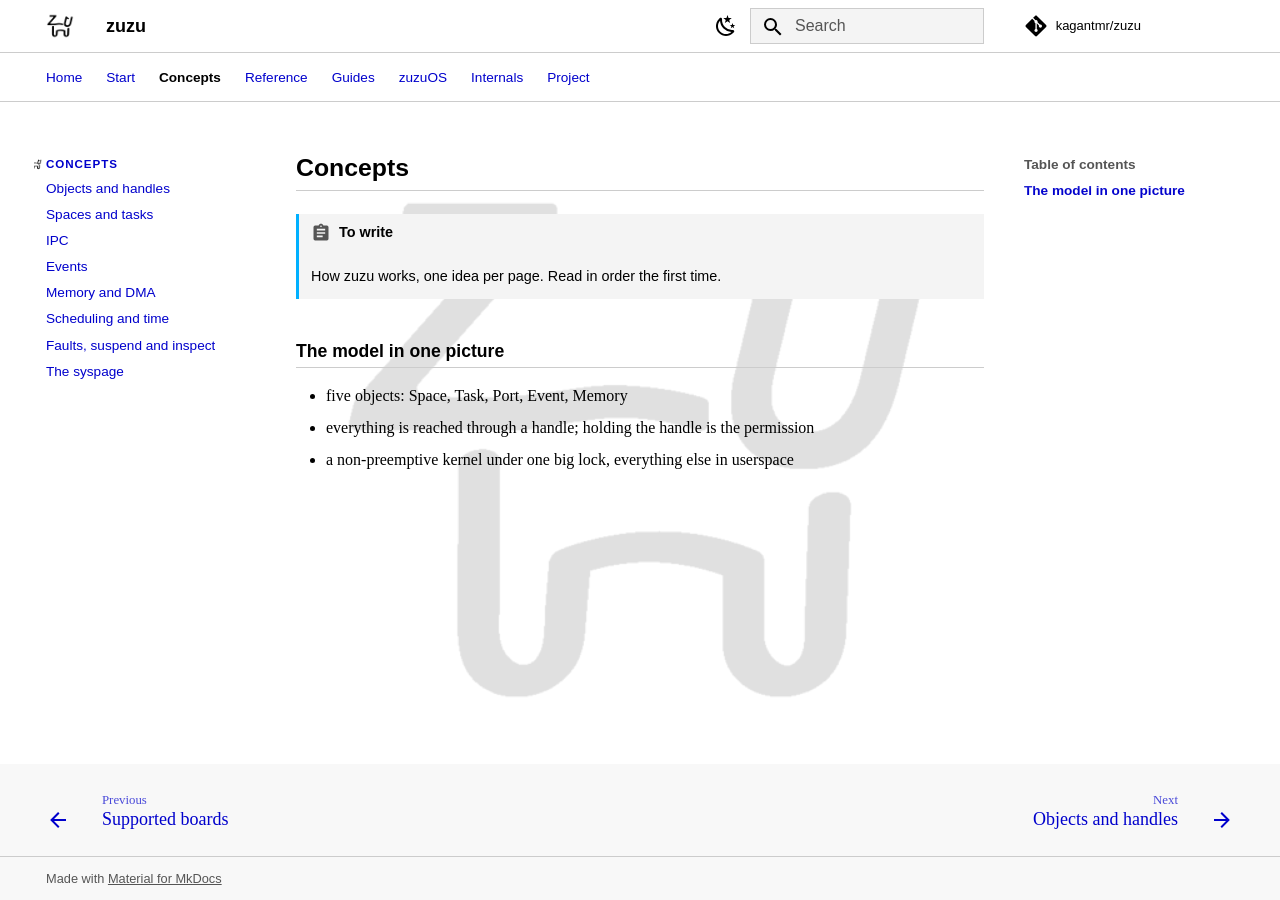
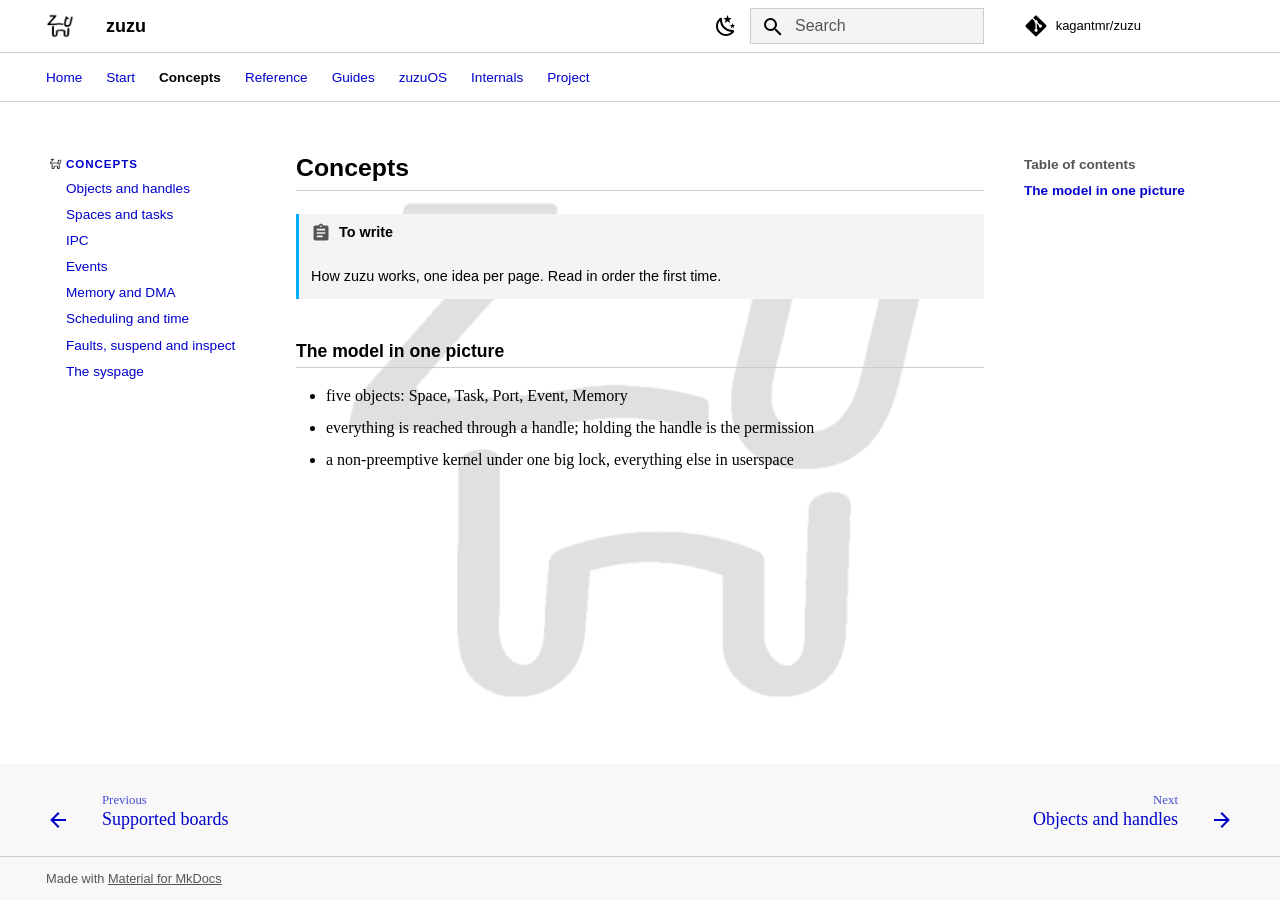
Before and after one commit to kagantmr/zuzu-docs, an MkDocs documentation site: the page built from docs/concepts/index.md, in a window 1280 px wide. Built offline with MkDocs 1.6.1 and Material for MkDocs 9.7.7, drawn with Linux system fonts in a browser that asks for light colours; comment, search, counter and statistics services are not loaded; the version menu is left out.

Commit message:
Update zuzu.css

```diff
--- a/docs/assets/zuzu.css
+++ b/docs/assets/zuzu.css
@@ -140,6 +140,11 @@
   color: var(--zz-text);
   font-weight: bold;
   position: relative;
+}
+
+.md-sidebar--primary .md-sidebar__scrollwrap {
+  padding-left: 1rem;
+  box-sizing: border-box;
 }
 
 .md-sidebar--primary .md-nav__link--active::before {
```
